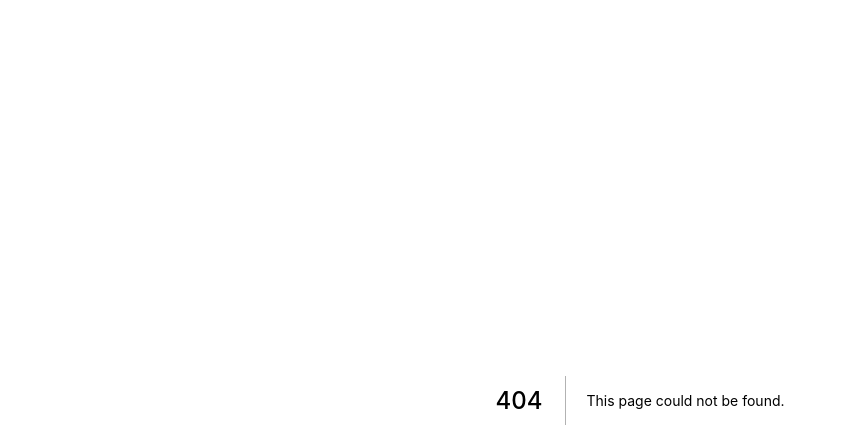
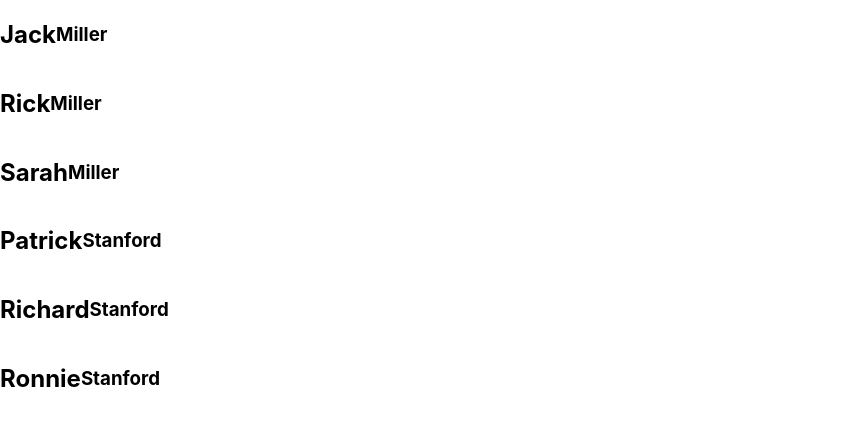
Before and after one commit to FelipeSaadi/Estudos, a Next.js app in the folder next.js/exercises/: page /communication/direct in a window 1280 px wide. Before the commit this address had no page. Shown: the top 448 px of the page, without its empty margins (0-847 px from the left). Built offline with nearby package versions, Linux system fonts and the light colour scheme.

Commit message:
completed the Direct Communication lesson

```diff
--- /dev/null
+++ b/next.js/exercises/components/direct/Child.jsx
@@ -0,0 +1,8 @@
+export default function Child(props) {
+    return (
+        <div style={{ display: "flex", alignItems: "center" }}>
+            <h2>{props.name}</h2>
+            <h3>{props.family}</h3>
+        </div>
+    )
+}
--- /dev/null
+++ b/next.js/exercises/components/direct/Parent.jsx
@@ -0,0 +1,29 @@
+import Child from "./Child";
+
+export default function Parent(props) {
+    return (
+        <div>
+            {family()}
+        </div>
+    )
+
+    function family() {
+        if (props.family === "Miller") {
+            return (
+                <>
+                    <Child {...props} name="Jack" />
+                    <Child {...props} name="Rick" />
+                    <Child {...props} name="Sarah" />
+                </>
+            )
+        } else if (props.family === "Stanford") {
+            return (
+                <>
+                    <Child {...props} name="Patrick" />
+                    <Child {...props} name="Richard" />
+                    <Child {...props} name="Ronnie" />
+                </>
+            )
+        }
+    }
+}
--- /dev/null
+++ b/next.js/exercises/pages/communication/direct.jsx
@@ -0,0 +1,10 @@
+import Parent from "../../components/direct/Parent";
+
+export default function direct() {
+    return (
+        <div>
+            <Parent name="Default" family="Miller" />
+            <Parent name="Default" family="Stanford" />
+        </div>
+    )
+}
```
Also changed, not shown: next.js/exercises/package.json (line endings or trailing spaces).
